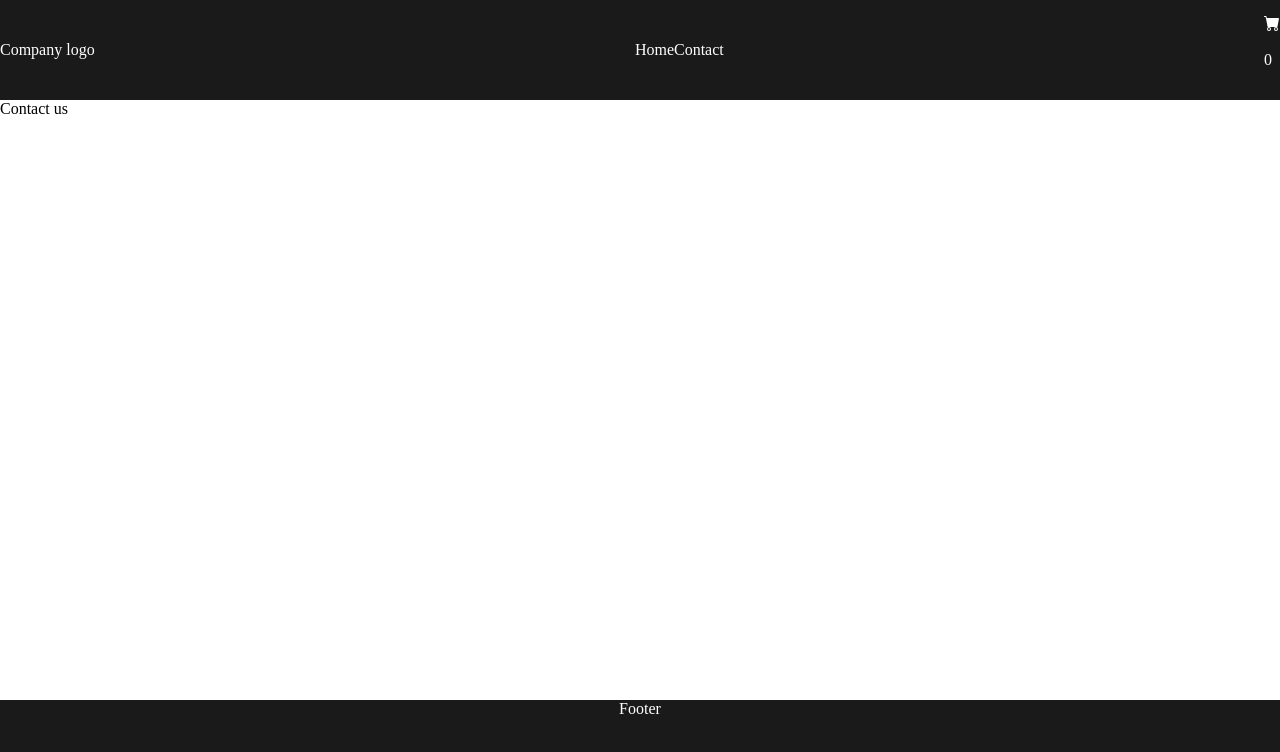
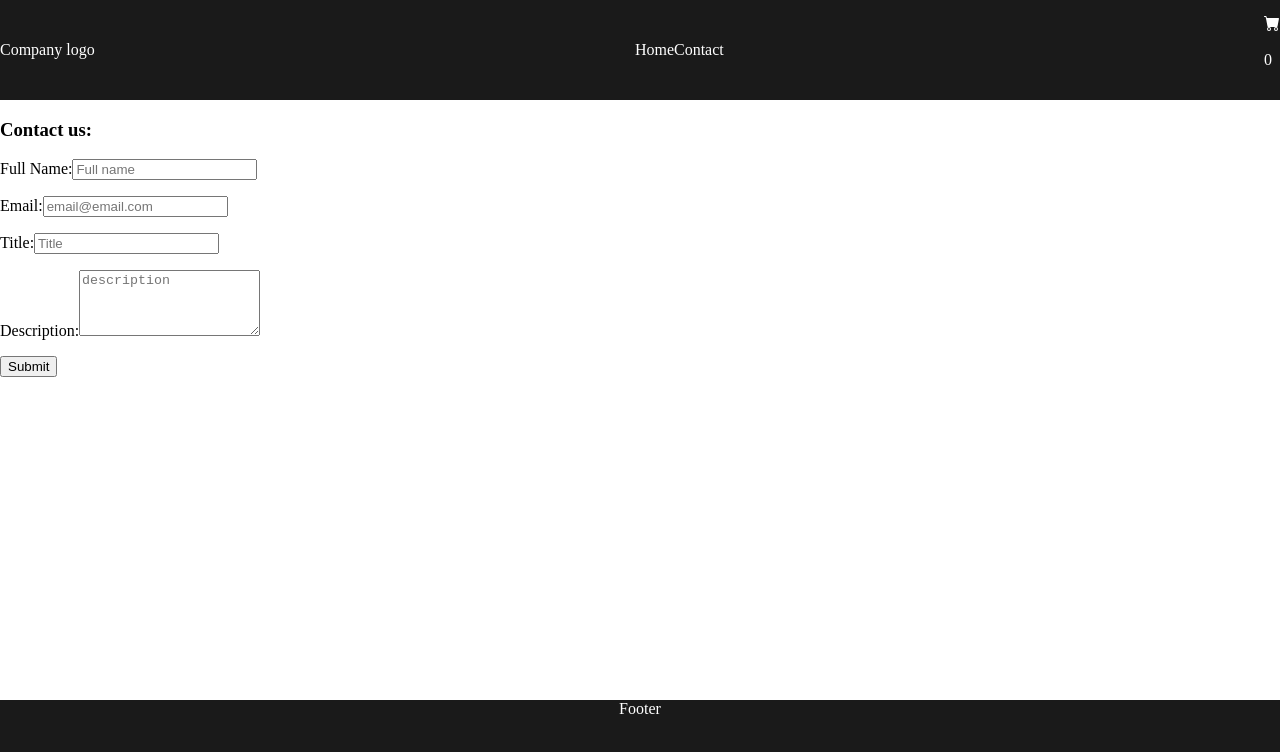
Before and after one commit to larssandell/Front-end_Frameworks_CA, a React (Vite) app: page /contact in a window 1280 px wide. Shown: the top 752 px of the page. Built offline with nearby package versions, Linux system fonts and the light colour scheme.

Commit message:
add form with validation

```diff
--- /dev/null
+++ b/src/components/ContactForm/index.jsx
@@ -0,0 +1,71 @@
+import { useForm } from 'react-hook-form';
+
+function ContactForm() {
+    const {
+        register,
+        handleSubmit,
+        formState: { errors },
+    } = useForm();
+    return (
+        <div className="contact__form">
+            <form
+                onSubmit={handleSubmit((data) => {
+                    console.log(data);
+                })}
+            >
+                <label htmlFor="fullName">Full Name:</label>
+                <input
+                    {...register('fullName', {
+                        required: 'Required',
+                        minLength: {
+                            value: 6,
+                            message: 'Min length is 6',
+                        },
+                    })}
+                    placeholder="Full name"
+                />
+                <p>{errors.fullName?.message}</p>
+                <label htmlFor="email">Email:</label>
+                <input
+                    {...register('email', {
+                        required: 'Required',
+                        pattern: {
+                            value: /^([a-zA-Z0-9-_\.]+)@([a-z-?]+)\.([a-z]{2,6})(\.[a-z]{2,4})?/g,
+                            message: 'Must be a valid e-mail',
+                        },
+                    })}
+                    placeholder="email@email.com"
+                />
+                <p>{errors.email?.message}</p>
+                <label htmlFor="title">Title:</label>
+                <input
+                    {...register('title', {
+                        required: 'Required',
+                        minLength: {
+                            value: 6,
+                            message: 'Min length is 4',
+                        },
+                    })}
+                    placeholder="Title"
+                />
+                <p>{errors.title?.message}</p>
+                <label htmlFor="description">Description:</label>
+                <textarea
+                    {...register('description', {
+                        required: 'Required',
+                        minLength: {
+                            value: 20,
+                            message: 'Min length is 20',
+                        },
+                    })}
+                    placeholder="description"
+                    rows={4}
+                />
+                <p>{errors.description?.message}</p>
+                <input type="submit" />
+            </form>
+        </div>
+    );
+}
+
+export default ContactForm;
--- a/src/pages/Contact.jsx
+++ b/src/pages/Contact.jsx
@@ -1,5 +1,12 @@
+import ContactForm from '../components/ContactForm';
+
 function Contact() {
-    return <div>Contact us</div>;
+    return (
+        <div>
+            <h3>Contact us:</h3>
+            <ContactForm />
+        </div>
+    );
 }
 
 export default Contact;
```
